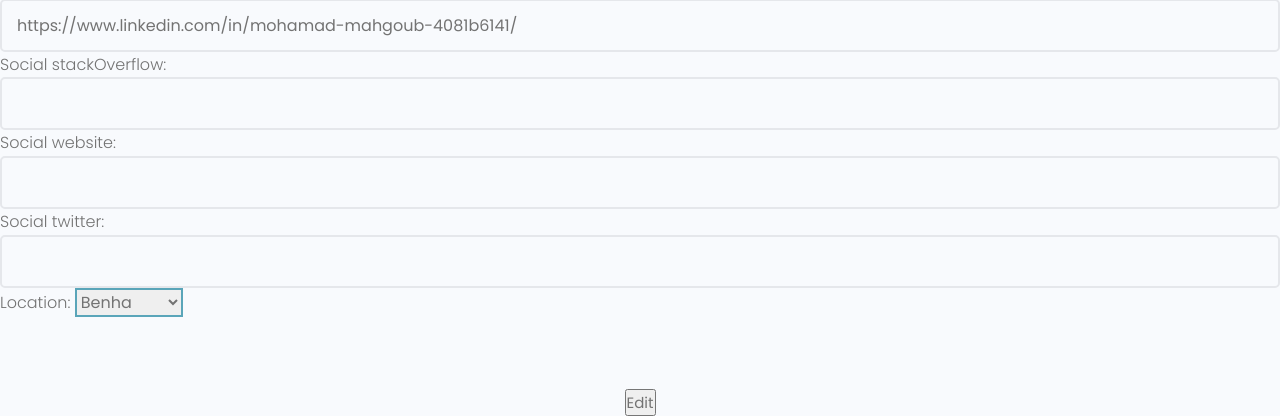
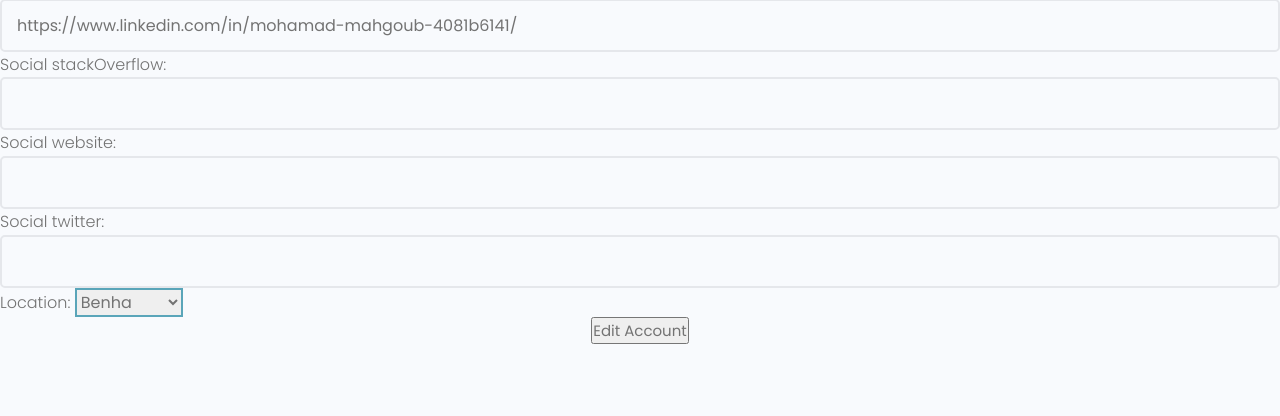
Before and after one commit to Mohamadmahgoub910/DjanCowardFundAppFP, a Django app: page /edit-account/ in a window 1280 px wide. Shown: the part 964-1380 px from the top of the page. Run offline with Django 3.2, Linux system fonts and the light colour scheme; a user stored in the database is signed in; data comes from the database, SQL or seed files in the repository; both versions use the stored data as it was after the commit; some libraries are stand-ins or nearby versions.

Commit message:
make account form more readable

```diff
--- a/finalp/users/templates/users/profile_form.html
+++ b/finalp/users/templates/users/profile_form.html
@@ -5,9 +5,9 @@
 <form method="post" action="{% url 'edit-account' %}">
     {% csrf_token %}
     {{form.as_p}}
+    <center>
+        <input type="submit" name="Edit" value="Edit Account">
+    </center>
     <br><br><br>
-    <center>
-        <input type="submit" name="Edit" value="Edit">
-    </center>
 </form>
 {% endblock content %}
```
Also changed, not shown: finalp/db.sqlite3.
